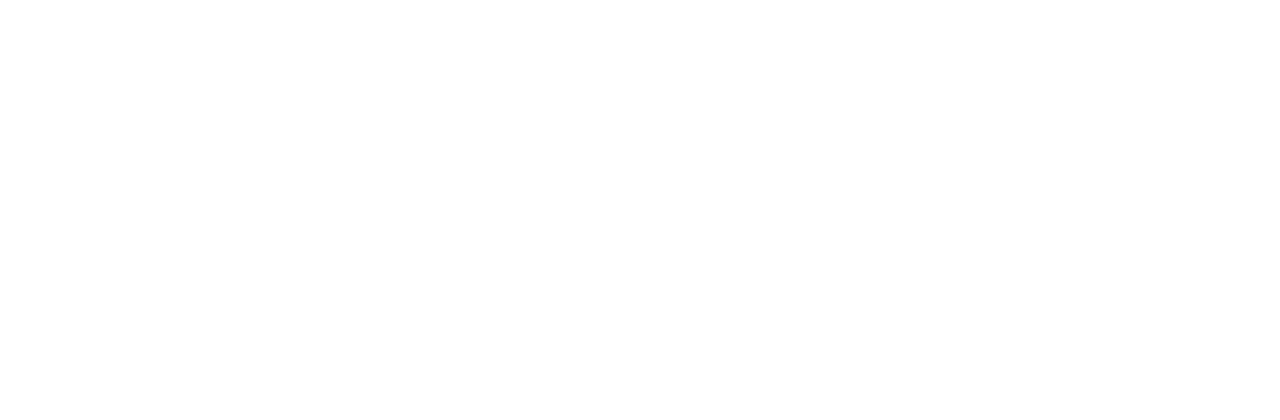
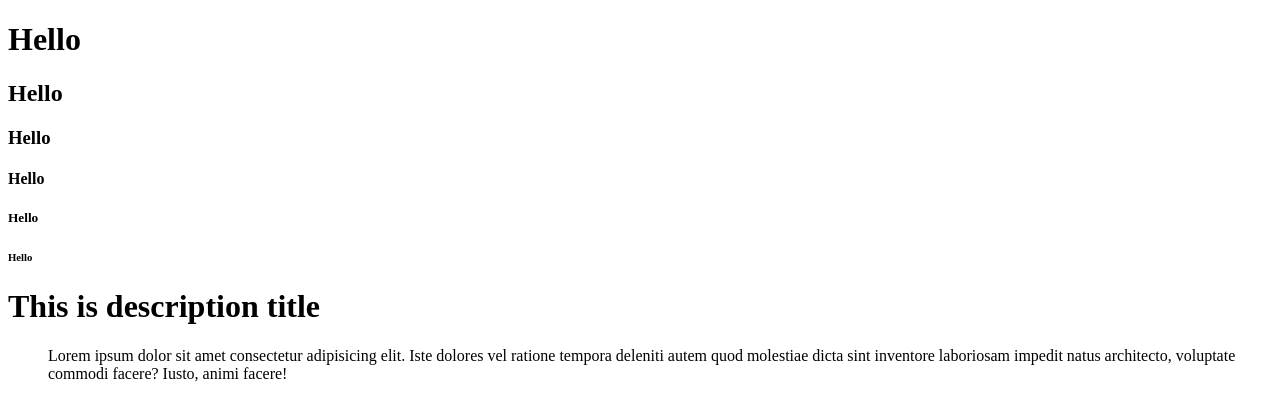
Before and after one commit to Danidi2005/ITDAY02, a plain HTML site: page index.html in a window 1280 px wide. Drawn offline with Linux system fonts and the light colour scheme.

Commit message:
second commit

```diff
--- a/index.html
+++ b/index.html
@@ -6,6 +6,22 @@
     <title>Document</title>
 </head>
 <body>
+    <!--heading tags in html-->
+    <h1>Hello</h1>
+    <h2>Hello</h2>
+    <h3>Hello</h3>
+    <h4>Hello</h4>
+    <h5>Hello</h5>
+    <h6>Hello</h6>
 
+    <div>
+        <!--description list-->
+        <dl>
+            <!-- description title -->
+            <dt><h1>This is description title</h1></dt>
+            <!-- description data -->
+            <dd>Lorem ipsum dolor sit amet consectetur adipisicing elit. Iste dolores vel ratione tempora deleniti autem quod molestiae dicta sint inventore laboriosam impedit natus architecto, voluptate commodi facere? Iusto, animi facere!</dd>
+        </dl>
+    </div>
 </body>
 </html>
```
